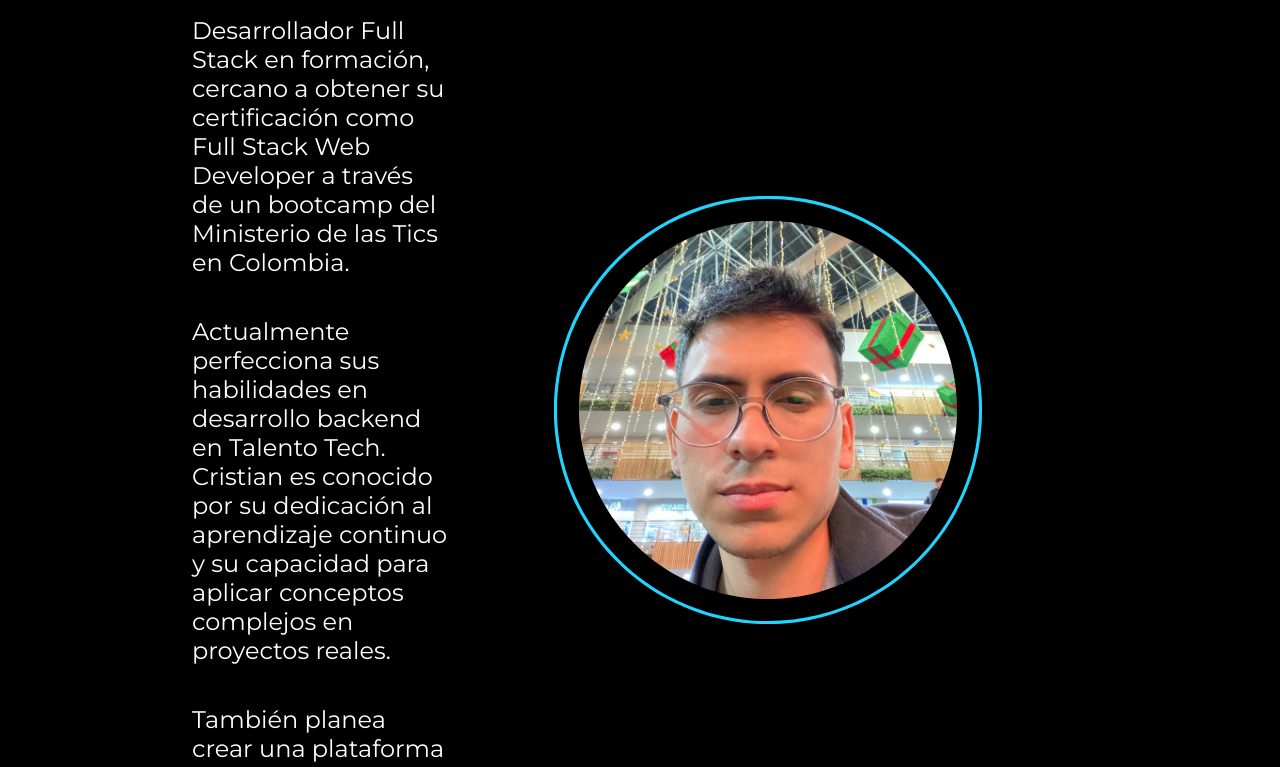
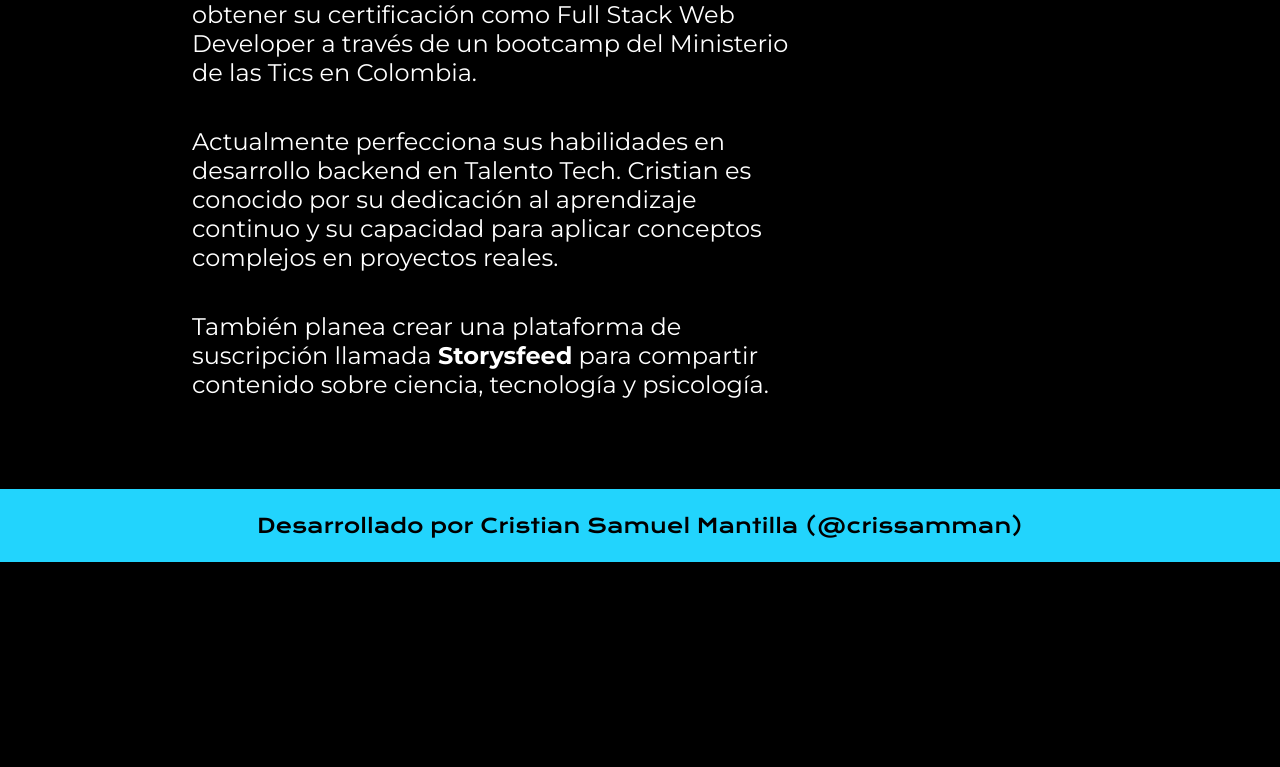
Before and after one commit to crissamman/profile, a plain HTML site: page sobremi.html in a window 1280 px wide. Shown: the part 259-1026 px from the top of the page. After the commit the page ends 821 px from the top, so only its background shows below. Drawn offline with nearby package versions, Linux system fonts and the light colour scheme.

Commit message:
Inicializando cambios en el profile

```diff
--- a/sobremi.html
+++ b/sobremi.html
@@ -24,9 +24,6 @@
                 También planea crear una plataforma de suscripción llamada <strong>Storysfeed</strong> para compartir contenido sobre ciencia, tecnología y psicología.
             </p>
         </section>
-        <figure>
-            <img src="img/crissamman.png" alt="Foto de Cristian Samuel Mantilla">
-        </figure>
     </main>
     <footer>
         <p class="footer">Desarrollado por Cristian Samuel Mantilla (@crissamman)</p>
```
